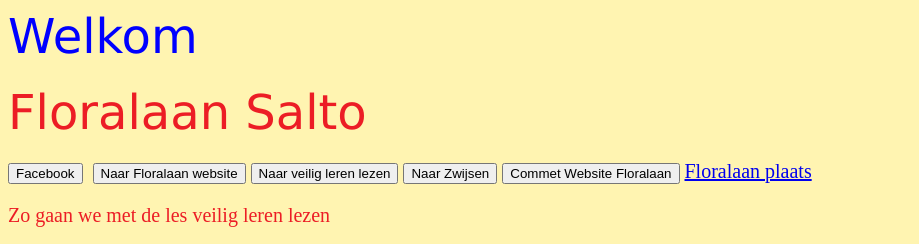
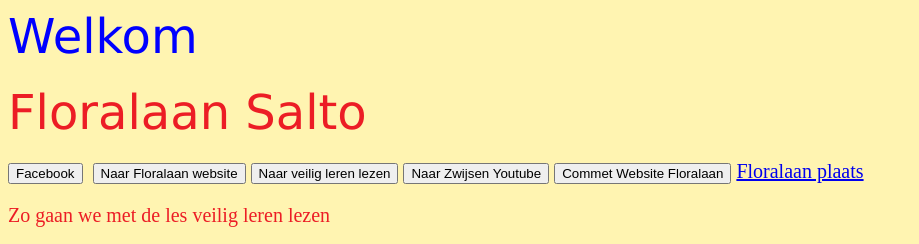
Before and after one commit to abdelrahman2012/abdelrahman2012.github.io, a plain HTML site: page index.html in a window 1280 px wide. Shown: the top 244 px of the page, without its empty margins (0-919 px from the left). Drawn offline with Linux system fonts and the light colour scheme.

Commit message:
Update index.html

```diff
--- a/index.html
+++ b/index.html
@@ -13,7 +13,7 @@
   <a href="https://www.bs-floralaan.nl/"><img style="width:0px" src="download.png" /></a>
   <button onclick="location.href = 'https://www.bs-floralaan.nl/'"> Naar Floralaan website </button>
   <button onclick="location.href = 'https://www.zwijsen.nl/in/thuislessen-veilig-leren-lezen-kim-versie'"> Naar veilig leren lezen </button>
-  <button onclick="location.href = 'https://www.youtube.com/channel/UCGqdWCcA-o-DjPX1UGPuEcw'"> Naar Zwijsen </button>
+  <button onclick="location.href = 'https://www.youtube.com/channel/UCGqdWCcA-o-DjPX1UGPuEcw'"> Naar Zwijsen Youtube</button>
   <button onclick="location.href = 'https://www.Commet.FloralaanWeb.nl/commet'"> Commet Website Floralaan </button>
   <a href="https://www.google.nl/maps/place/Floralaan+West,+Eindhoven/@51.416163,5.487956,17z/data=!3m1!4b1!4m5!3m4!1s0x47c6d84fa52bb7dd:0x73ddc1eb840981d9!8m2!3d51.4161597!4d5.4901447">Floralaan plaats</a>
   <p>Zo gaan we met de les veilig leren lezen</p>
```
